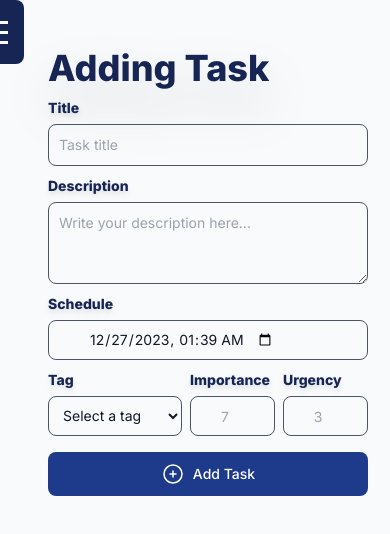
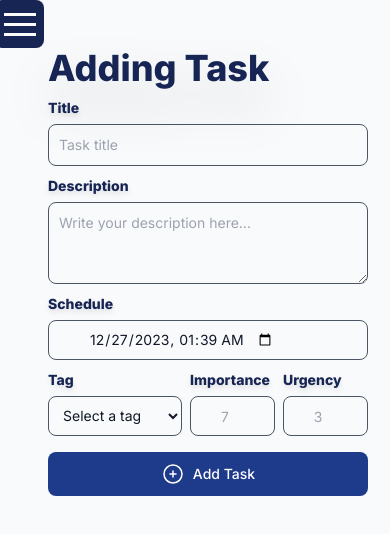
Before and after one commit to lucasKoyama/chronos-frontend, a Next.js app: page /app/tasks/add in a window 390 px wide. Shown: the top 534 px of the page. Built offline with nearby package versions, Linux system fonts and the light colour scheme.

Commit message:
refactor ux: improved hamburguer menu positio in small devices

```diff
--- a/src/app/ui/sidebar/sidenav.tsx
+++ b/src/app/ui/sidebar/sidenav.tsx
@@ -27,7 +27,7 @@ export default function SideNav() {
         data-drawer-toggle="separator-sidebar"
         aria-controls="separator-sidebar"
         type="button"
-        className="block p-2 absolute -right-6 bg-blue-950/[0.3] hover:bg-blue-950 transition-all text-sm text-gray-50 rounded-lg sm:hidden focus:outline-none focus:ring-2"
+        className="block pl-0.5 absolute -right-11 bg-blue-950/[0.3] hover:bg-blue-950 transition-all text-sm text-gray-50 rounded-lg sm:hidden focus:outline-none focus:ring-2"
         onClick={() => setToggleSideBar(!toggleSideBar)}
         onMouseLeave={() => setToggleSideBar(false)}
       >
```
